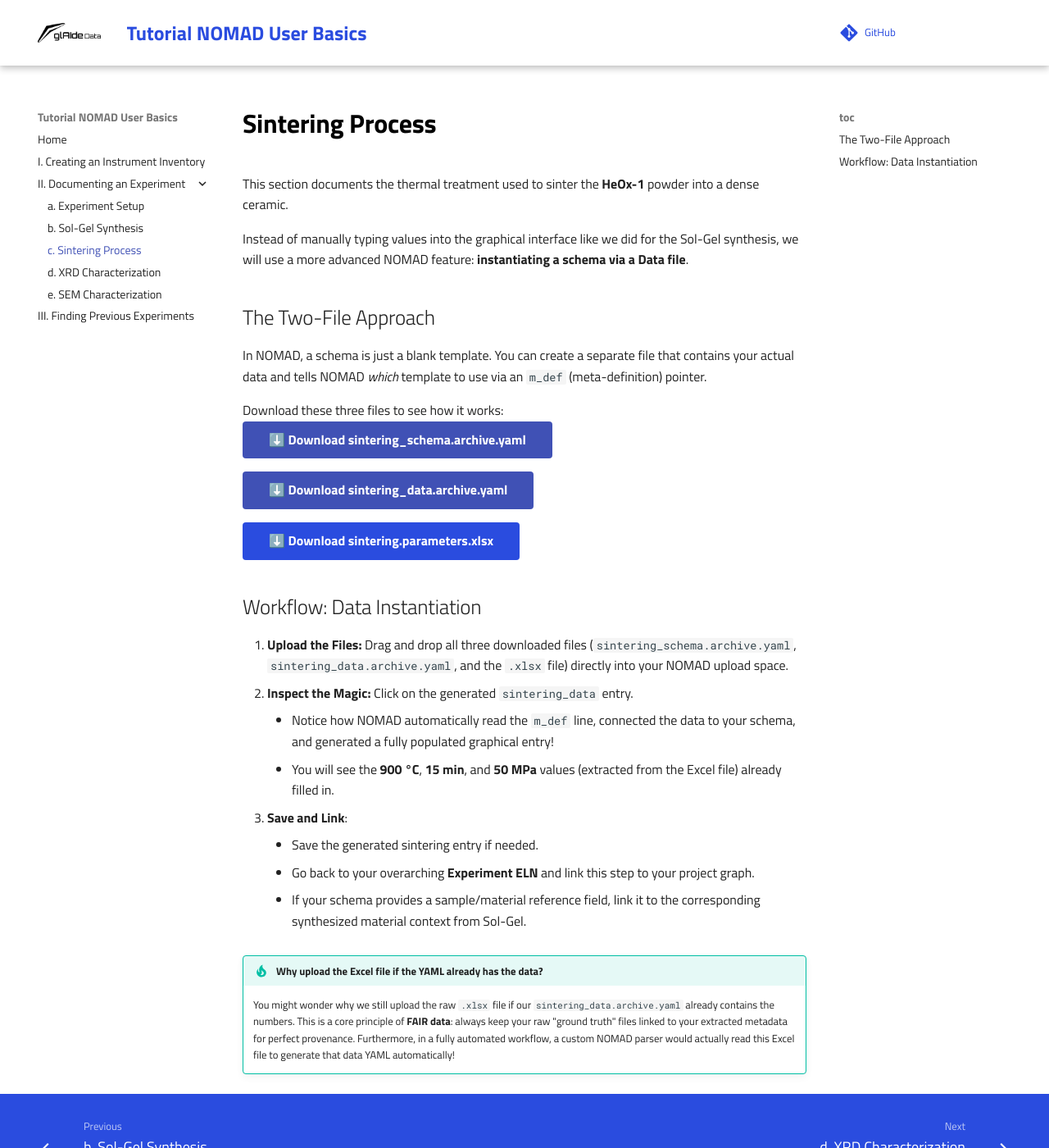
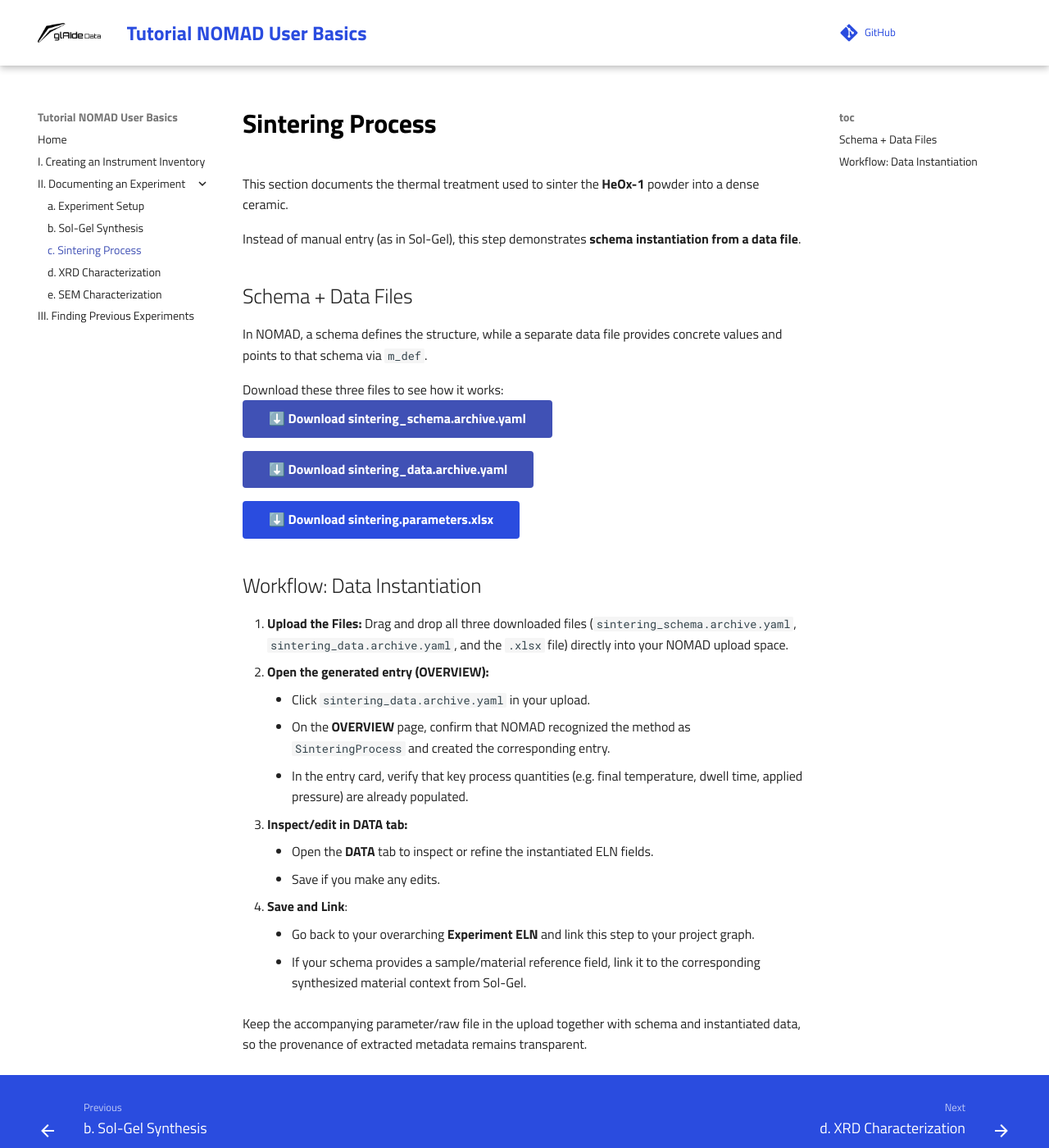
Before and after one commit to AK-Feldhoff-LUH/nomad-docs-ak-feldhoff, an MkDocs documentation site: the page built from docs/04_sintering_process.md, in a window 1280 px wide and 1400 px high. Shown: the whole window at 82% size. Built offline with MkDocs 1.6.1 and Material for MkDocs 9.7.7, drawn with Linux system fonts in a browser that asks for light colours; comment, search, counter and statistics services are not loaded.

Commit message:
extend and refine sintering page

```diff
--- a/docs/04_sintering_process.md
+++ b/docs/04_sintering_process.md
@@ -2,10 +2,10 @@
 
 This section documents the thermal treatment used to sinter the **HeOx-1** powder into a dense ceramic.
 
-Instead of manually typing values into the graphical interface like we did for the Sol-Gel synthesis, we will use a more advanced NOMAD feature: **instantiating a schema via a Data file**.
+Instead of manual entry (as in Sol-Gel), this step demonstrates **schema instantiation from a data file**.
 
-## The Two-File Approach
-In NOMAD, a schema is just a blank template. You can create a separate file that contains your actual data and tells NOMAD *which* template to use via an `m_def` (meta-definition) pointer.
+## Schema + Data Files
+In NOMAD, a schema defines the structure, while a separate data file provides concrete values and points to that schema via `m_def`.
 
 Download these three files to see how it works:
 [⬇️ Download sintering_schema.archive.yaml](assets/sintering_schema.archive.yaml){ .md-button .nomad-button .md-button--primary }
@@ -16,13 +16,15 @@ Download these three files to see how it works:
 
 ## Workflow: Data Instantiation
 1. **Upload the Files:** Drag and drop all three downloaded files (`sintering_schema.archive.yaml`, `sintering_data.archive.yaml`, and the `.xlsx` file) directly into your NOMAD upload space.
-2. **Inspect the Magic:** Click on the generated `sintering_data` entry.
-    * Notice how NOMAD automatically read the `m_def` line, connected the data to your schema, and generated a fully populated graphical entry!
-    * You will see the **900 °C**, **15 min**, and **50 MPa** values (extracted from the Excel file) already filled in.
-3. **Save and Link**:
-    * Save the generated sintering entry if needed.
+2. **Open the generated entry (OVERVIEW):**
+    * Click `sintering_data.archive.yaml` in your upload.
+    * On the **OVERVIEW** page, confirm that NOMAD recognized the method as `SinteringProcess` and created the corresponding entry.
+    * In the entry card, verify that key process quantities (e.g. final temperature, dwell time, applied pressure) are already populated.
+3. **Inspect/edit in DATA tab:**
+    * Open the **DATA** tab to inspect or refine the instantiated ELN fields.
+    * Save if you make any edits.
+4. **Save and Link**:
     * Go back to your overarching **Experiment ELN** and link this step to your project graph.
     * If your schema provides a sample/material reference field, link it to the corresponding synthesized material context from Sol-Gel.
 
-!!! tip "Why upload the Excel file if the YAML already has the data?"
-    You might wonder why we still upload the raw `.xlsx` file if our `sintering_data.archive.yaml` already contains the numbers. This is a core principle of **FAIR data**: always keep your raw "ground truth" files linked to your extracted metadata for perfect provenance. Furthermore, in a fully automated workflow, a custom NOMAD parser would actually read this Excel file to generate that data YAML automatically!
+Keep the accompanying parameter/raw file in the upload together with schema and instantiated data, so the provenance of extracted metadata remains transparent.
--- a/docs/assets/sintering_schema.archive.yaml
+++ b/docs/assets/sintering_schema.archive.yaml
@@ -12,7 +12,7 @@ definitions:
         final_temperature:
           type: np.float64
           unit: degC
-          description: Max temperature extracted from the Excel file.
+          description: Final sintering temperature.
           m_annotations:
             eln:
               component: NumberEditQuantity
@@ -20,7 +20,7 @@ definitions:
         dwell_time:
           type: np.float64
           unit: minute
-          description: Dwell time extracted from the Excel file.
+          description: Hold time at final sintering temperature.
           m_annotations:
             eln:
               component: NumberEditQuantity
```
Also changed, not shown: docs/assets/synthesis_schema.archive.yaml (+4 -4 lines).
